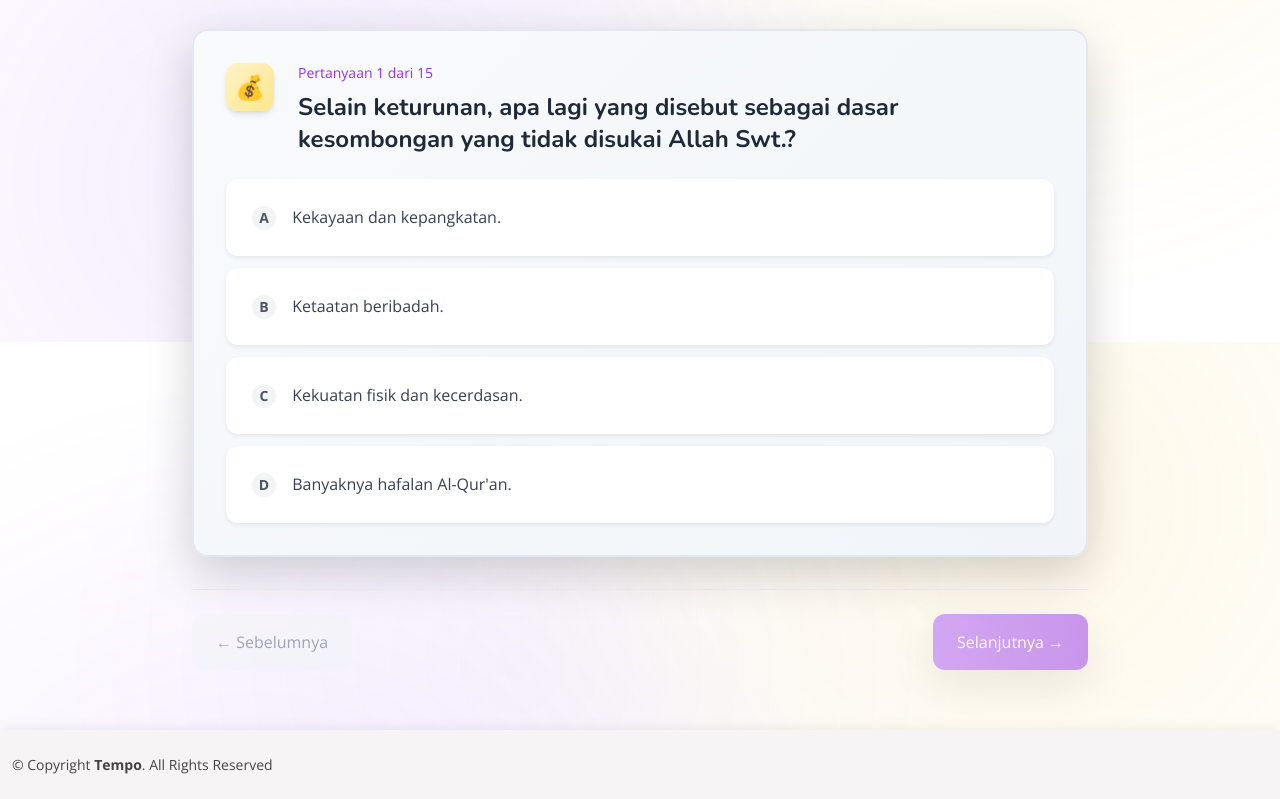
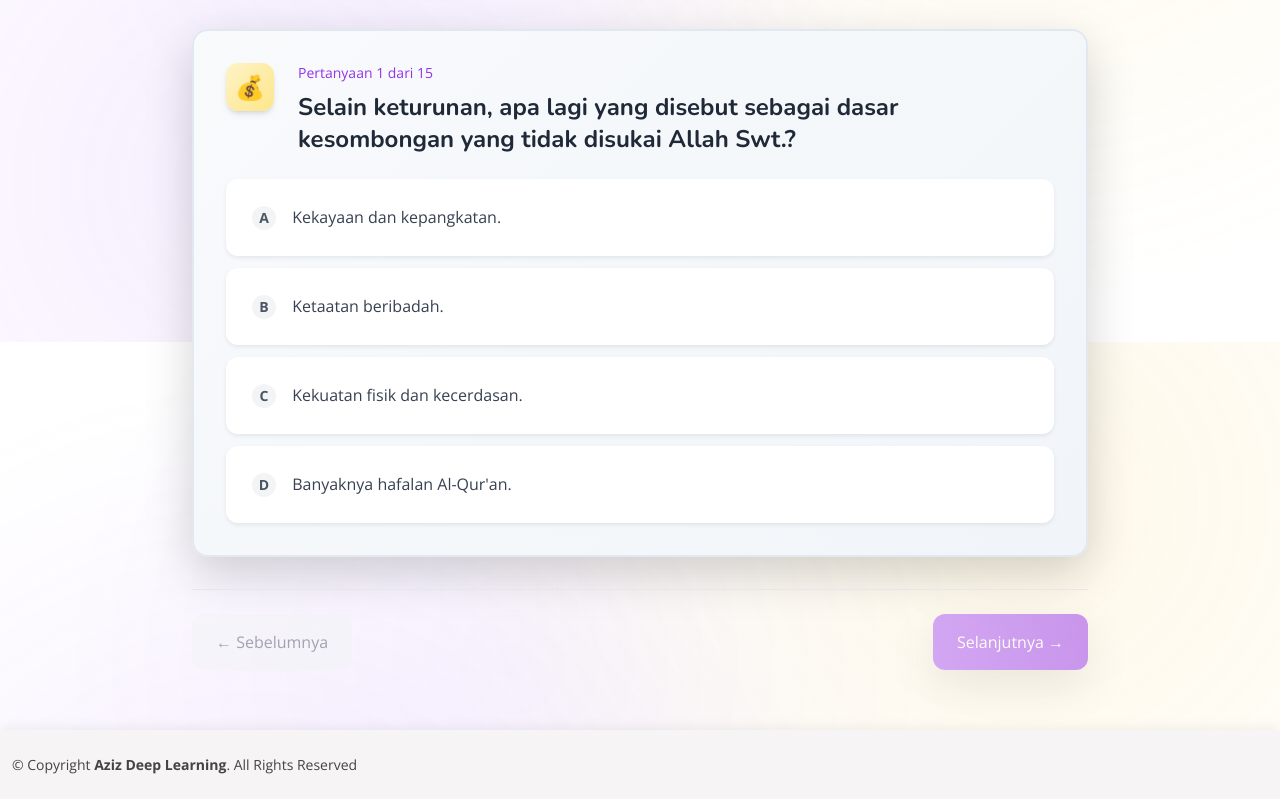
Before and after one commit to aziz-nuri/deep, a plain HTML site: page pai.html in a window 1280 px wide. Shown: the part 458-1257 px from the top of the page. Drawn offline with nearby package versions, Linux system fonts and the light colour scheme.

Commit message:
Update pai

```diff
--- a/pai.html
+++ b/pai.html
@@ -126,7 +126,7 @@
     <div class="container d-md-flex py-4">
       <div class="me-md-auto text-center text-md-start">
         <div class="copyright">
-          &copy; Copyright <strong><span>Tempo</span></strong>. All Rights Reserved
+          &copy; Copyright <strong><span>Aziz Deep Learning</span></strong>. All Rights Reserved
         </div>
       </div>
     </div>
```
